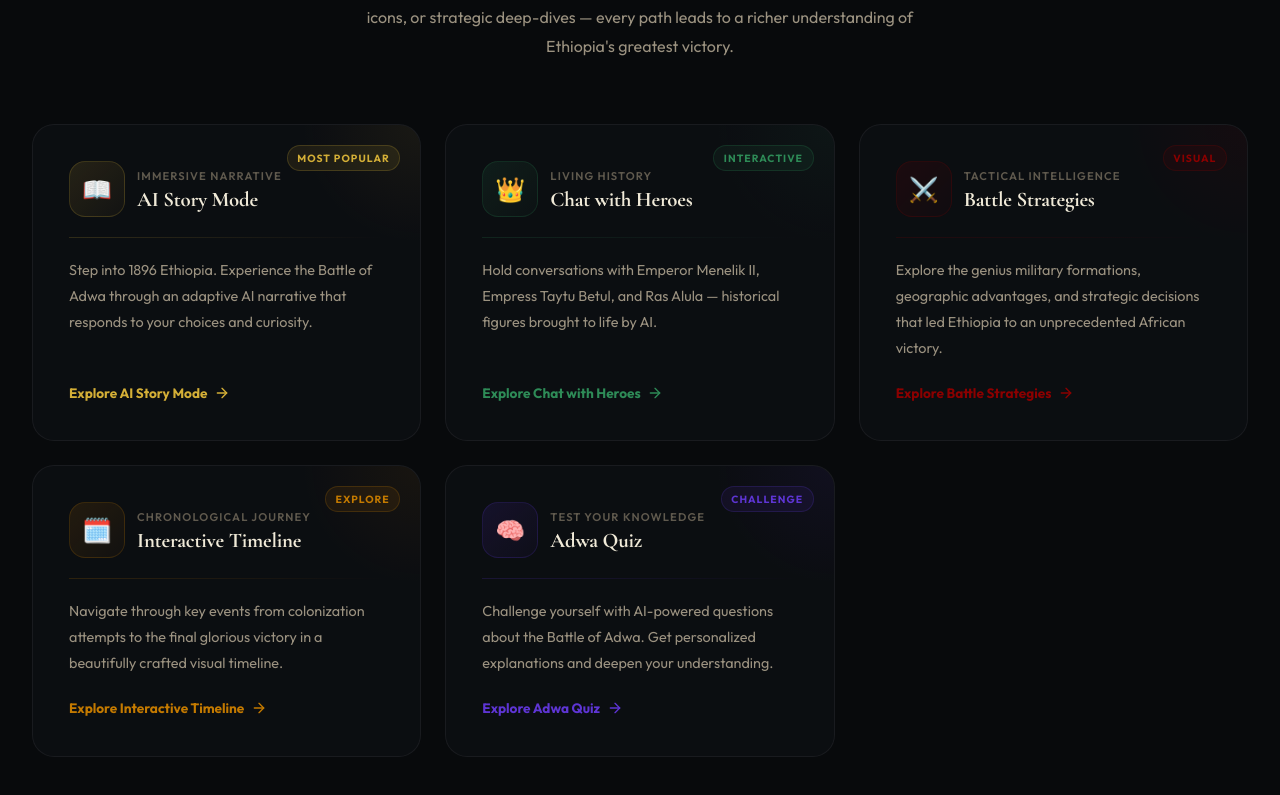
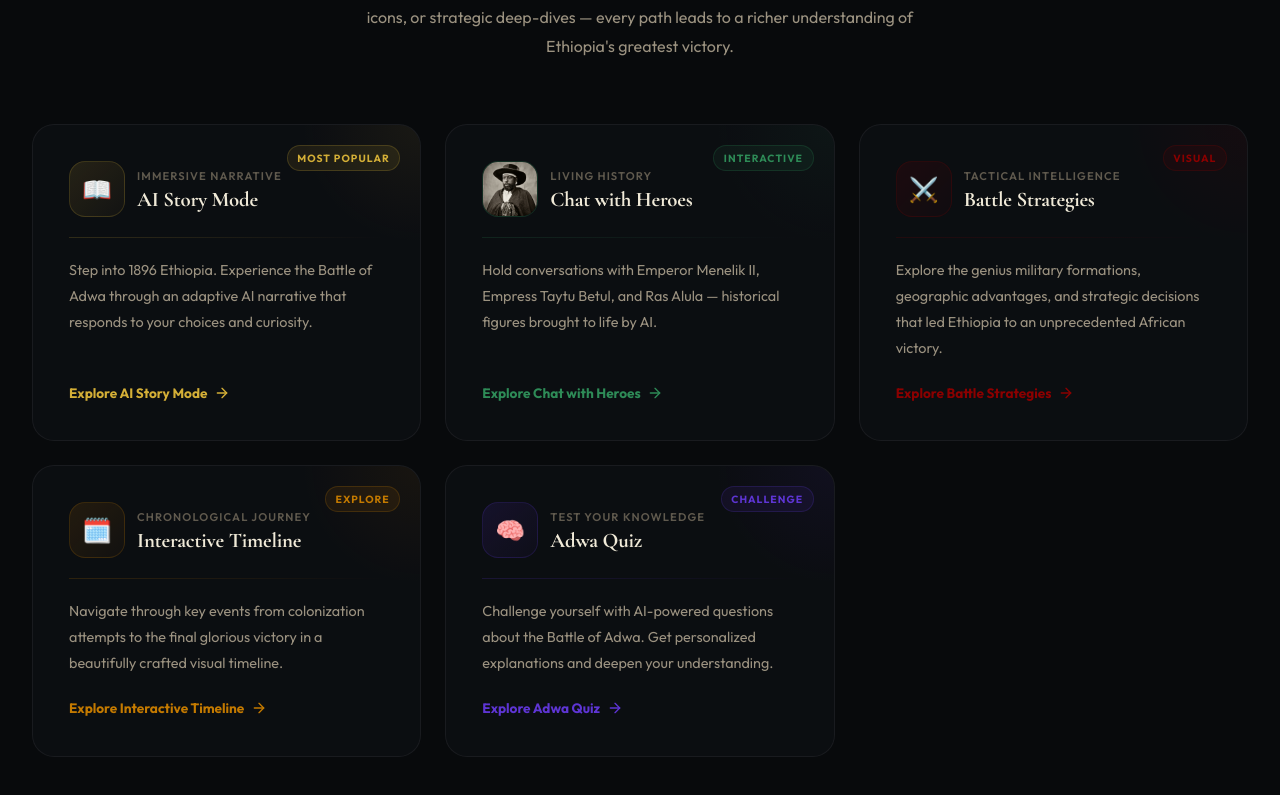
Before and after one commit to elsh1923/Adwa, a React (Vite) app in the folder frontend/: page / in a window 1280 px wide. Shown: the part 1445-2240 px from the top of the page. Built offline with nearby package versions, Linux system fonts and the light colour scheme; no server answers.

Commit message:
UI: use character photos instead of emojis in Heroes Chat and Home page

```diff
--- a/frontend/src/pages/HeroesChat.tsx
+++ b/frontend/src/pages/HeroesChat.tsx
@@ -259,8 +259,8 @@ const HeroesChat: React.FC = () => {
             >
               <ArrowLeft size={18} />
             </button>
-            <div style={{ width: 44, height: 44, borderRadius: '50%', background: `radial-gradient(circle, ${selectedLeader.color}22, ${selectedLeader.color}08)`, border: `2px solid ${selectedLeader.color}50`, display: 'flex', alignItems: 'center', justifyContent: 'center', fontSize: '1.4rem' }}>
-              {selectedLeader.emoji}
+            <div style={{ width: 44, height: 44, borderRadius: '50%', background: `radial-gradient(circle, ${selectedLeader.color}22, ${selectedLeader.color}08)`, border: `2px solid ${selectedLeader.color}50`, display: 'flex', alignItems: 'center', justifyContent: 'center', overflow: 'hidden' }}>
+              <img src={selectedLeader.image} alt={selectedLeader.name} style={{ width: '100%', height: '100%', objectFit: 'cover' }} />
             </div>
             <div>
               <div style={{ fontFamily: 'Cormorant Garamond, serif', fontWeight: 700, fontSize: '1.1rem', color: 'var(--text)' }}>
@@ -282,8 +282,10 @@ const HeroesChat: React.FC = () => {
         {/* Messages */}
         <div style={{ flexGrow: 1, overflowY: 'auto', padding: '1.5rem', display: 'flex', flexDirection: 'column', gap: '1rem' }}>
           {messages.length === 0 && (
-            <div style={{ display: 'flex', flexDirection: 'column', alignItems: 'center', justifyContent: 'center', height: '100%', color: 'var(--text-muted)', textAlign: 'center', gap: '0.75rem' }}>
-              <div style={{ fontSize: '3rem', opacity: 0.5 }}>{selectedLeader.emoji}</div>
+            <div style={{ display: 'flex', flexDirection: 'column', alignItems: 'center', justifyContent: 'center', height: '100%', color: 'var(--text-muted)', textAlign: 'center', gap: '1.5rem' }}>
+              <div style={{ width: 100, height: 100, borderRadius: '50%', border: `2px solid ${selectedLeader.color}30`, overflow: 'hidden', opacity: 0.6 }}>
+                <img src={selectedLeader.image} alt={selectedLeader.name} style={{ width: '100%', height: '100%', objectFit: 'cover' }} />
+              </div>
               <p style={{ fontFamily: 'inherit', lineHeight: 1.7, maxWidth: 300 }}>
                 {t('chat.start_hint')} <em style={{ color: selectedLeader.color }}>{selectedLeader.name}</em>…
               </p>
@@ -358,8 +360,8 @@ const HeroesChat: React.FC = () => {
           {loading && (
             <motion.div initial={{ opacity: 0 }} animate={{ opacity: 1 }}
               style={{ display: 'flex', alignItems: 'center', gap: '0.75rem' }}>
-              <div style={{ width: 32, height: 32, borderRadius: '50%', background: `${selectedLeader.color}15`, border: `1px solid ${selectedLeader.color}30`, display: 'flex', alignItems: 'center', justifyContent: 'center', fontSize: '0.9rem' }}>
-                {selectedLeader.emoji}
+              <div style={{ width: 32, height: 32, borderRadius: '50%', background: `${selectedLeader.color}15`, border: `1px solid ${selectedLeader.color}30`, display: 'flex', alignItems: 'center', justifyContent: 'center', overflow: 'hidden' }}>
+                <img src={selectedLeader.image} alt={selectedLeader.name} style={{ width: '100%', height: '100%', objectFit: 'cover' }} />
               </div>
               <div style={{ display: 'flex', gap: '4px', padding: '0.75rem 1rem', background: 'rgba(255,255,255,0.04)', border: `1px solid ${selectedLeader.color}20`, borderRadius: '18px 18px 18px 4px' }}>
                 {[0, 1, 2].map(i => (
--- a/frontend/src/pages/Home.tsx
+++ b/frontend/src/pages/Home.tsx
@@ -277,8 +277,10 @@ const Home: React.FC = () => {
                 </div>
 
                 <div style={{ display: 'flex', alignItems: 'center', gap: '0.75rem' }}>
-                  <div style={{ width: 56, height: 56, borderRadius: 16, background: `linear-gradient(135deg, ${color}22, ${color}0a)`, border: `1px solid ${color}30`, display: 'flex', alignItems: 'center', justifyContent: 'center', flexShrink: 0, fontSize: '1.5rem' }}>
-                    {emoji}
+                  <div style={{ width: 56, height: 56, borderRadius: 16, background: `linear-gradient(135deg, ${color}22, ${color}0a)`, border: `1px solid ${color}30`, display: 'flex', alignItems: 'center', justifyContent: 'center', flexShrink: 0, fontSize: '1.5rem', overflow: 'hidden' }}>
+                    {id === 'chat' ? (
+                      <img src="/image/menelik_portrait.png" alt="Hero" style={{ width: '100%', height: '100%', objectFit: 'cover' }} />
+                    ) : emoji}
                   </div>
                   <div>
                     <div style={{ fontSize: '0.7rem', fontWeight: 600, textTransform: 'uppercase', letterSpacing: '0.1em', color: 'var(--text-muted)', marginBottom: '0.15rem', fontFamily: 'inherit' }}>{subtitle}</div>
```
